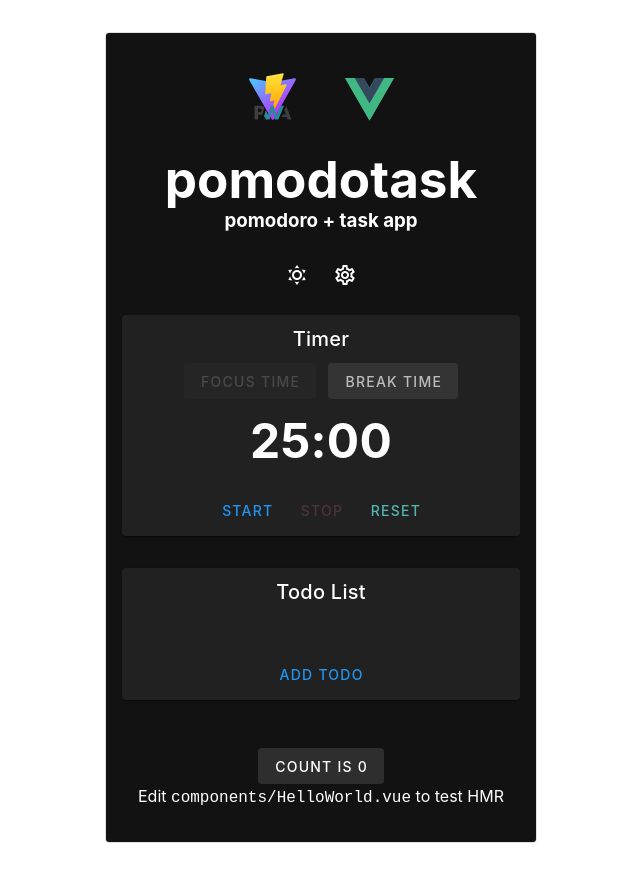
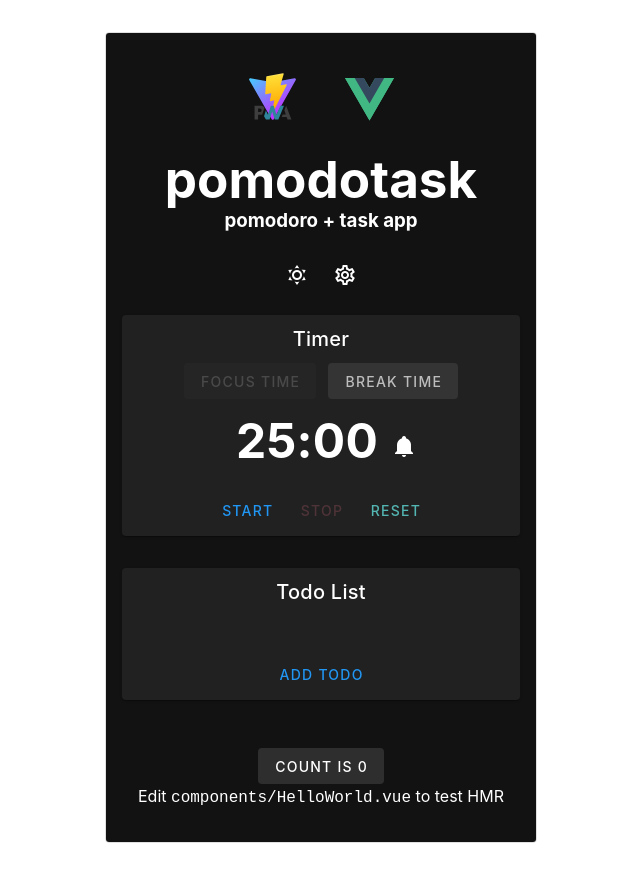
Before and after one commit to SidnaZayn/pomodotask-pwa, a Vue app: page / in a window 1280 px wide. Shown: the whole page, without its empty margins (319-959 px from the left). Built offline with nearby package versions, Linux system fonts and the light colour scheme.

Commit message:
update: alert timer

```diff
--- a/src/components/SettingCard.vue
+++ b/src/components/SettingCard.vue
@@ -1,5 +1,9 @@
 <template>
-  <v-btn variant="text" icon="mdi-cog-outline" @click="overlay = !overlay"></v-btn>
+  <v-btn
+    variant="text"
+    icon="mdi-cog-outline"
+    @click="overlay = !overlay"
+  ></v-btn>
 
   <v-overlay :model-value="overlay" class="align-center justify-center">
     <v-card max-width="400" class="mx-auto w-75">
--- /dev/null
+++ b/src/components/Timer/Alert.vue
@@ -0,0 +1,44 @@
+<template>
+  <v-btn
+    v-if="!timerStore.timeUp"
+    variant="text"
+    size="large"
+    density="compact"
+    :icon="timerStore.silentMode?'mdi-bell-off' :'mdi-bell'"
+    @click="timerStore.silentMode = !timerStore.silentMode"
+  >
+  </v-btn>
+  <v-btn
+    v-else
+    variant="text"
+    size="large"
+    density="compact"
+    :icon="timerStore.silentMode?'mdi-bell-off' :'mdi-bell'"
+    class="bell-ring"
+    color="red"
+  >
+  </v-btn>
+</template>
+
+<script setup>
+import { useTimerStore } from "../../stores/TimerStore.js";
+
+const timerStore = useTimerStore();
+</script>
+
+<style scoped>
+@keyframes ring {
+  0% {
+    transform: rotate(0deg);
+  }
+  50% {
+    transform: rotate(10deg);
+  }
+  100% {
+    transform: rotate(0deg);
+  }
+}
+.bell-ring {
+  animation: ring 0.5s infinite;
+}
+</style>
--- a/src/components/Timer/Main.vue
+++ b/src/components/Timer/Main.vue
@@ -19,7 +19,10 @@
         </div>
       </v-card-subtitle>
       <v-card-text>
-        <h1>{{ formattedTime }}</h1>
+        <div class="d-flex justify-center align-center ga-2 ml-4">
+          <h1>{{ formattedTime }}</h1>
+          <Alert class="mt-2" @dismissAlert="dismissAlert" />
+        </div>
       </v-card-text>
       <v-card-actions class="d-flex justify-center">
         <v-btn
@@ -43,6 +46,7 @@
 <script setup>
 import { ref, computed, onBeforeUnmount } from "vue";
 import { useTimerStore } from "../../stores/TimerStore.js";
+import Alert from "./Alert.vue";
 
 const timerStore = useTimerStore();
 const timer = ref(null);
@@ -53,19 +57,38 @@ const formattedTime = computed(() => {
   return `${minutes}:${seconds}`;
 });
 
+const audio = new Audio(
+  "https://cdn.pixabay.com/audio/2025/04/14/audio_910d824456.mp3"
+);
+
+const dismissAlert = () => {
+  audio.pause();
+  audio.currentTime = 0; // Reset audio to start
+  timerStore.timeUp = false;
+};
+
 const startTimer = () => {
   if (!timerStore.isRunning) {
     timerStore.isRunning = true;
+    timerStore.timeUp = false;
     timer.value = setInterval(() => {
       if (timerStore.time <= 0) {
         clearInterval(timer.value);
         timerStore.isRunning = false;
+        timerStore.timeUp = true;
         if (timerStore.focusTime) {
           toBreakTime(); // Switch to break time
         } else {
           toFocusTime(); // Switch to focus time
         }
-        alert("Time's up!");
+        if (!timerStore.silentMode) {
+          audio.loop = true;
+          audio.play();
+        }
+        setTimeout(() => {
+          alert("Time's up!");
+          dismissAlert();
+        }, 1000);
       } else {
         timerStore.time--;
       }
--- a/src/stores/TimerStore.js
+++ b/src/stores/TimerStore.js
@@ -7,6 +7,8 @@ export const useTimerStore = defineStore("timer", () => {
   const time = ref(timeFocusBase.value); // Current time in seconds
   const isRunning = ref(false); // Timer running state
   let timerInterval = null;
+  const timeUp = ref(false);
+  const silentMode = ref(false);
 
   const focusTime = ref(true);
   const breakTime = ref(false);
@@ -46,6 +48,8 @@ export const useTimerStore = defineStore("timer", () => {
     timeFocusBase,
     focusTime,
     breakTime,
+    timeUp,
+    silentMode,
     startTimer,
     stopTimer,
     resetTimer,
```
